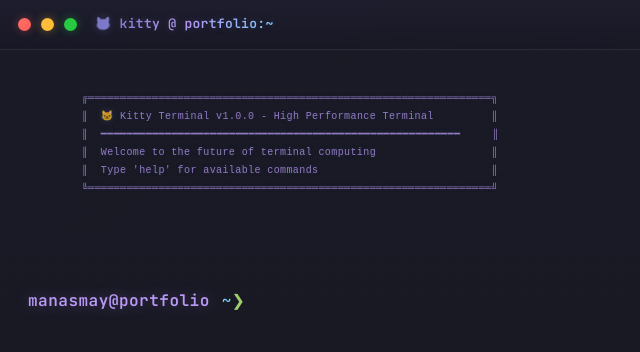
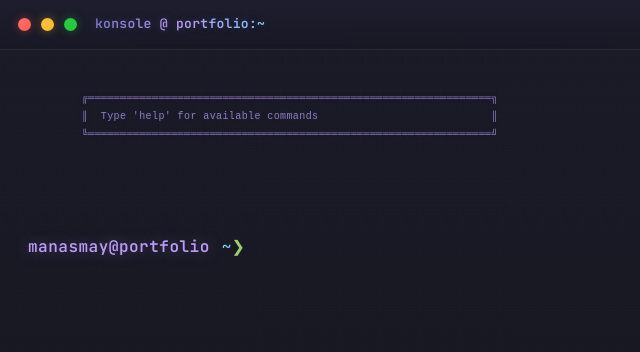
Before and after one commit to singhmanasmay/singhmanasmay, a plain HTML site: page index.html in a window 1280 px wide. Shown: the whole page, without its empty margins (0-640 px from the left). Drawn offline with Linux system fonts and the light colour scheme.

Commit message:
Update index.html

```diff
--- a/index.html
+++ b/index.html
@@ -15,7 +15,7 @@
                 <span class="minimize"></span>
                 <span class="maximize"></span>
             </div>
-            <div class="terminal-title">🐱 kitty @ portfolio:~</div>
+            <div class="terminal-title">konsole @ portfolio:~</div>
         </div>
         <div class="terminal-content">
             <div class="command-history">
@@ -23,9 +23,6 @@
                 <div class="output">
                     <pre style="color: #bb9af7; font-size: 10px; margin-bottom: 15px; opacity: 0.8;">
     ╔═══════════════════════════════════════════════════════════════╗
-    ║  🐱 Kitty Terminal v1.0.0 - High Performance Terminal         ║
-    ║  ━━━━━━━━━━━━━━━━━━━━━━━━━━━━━━━━━━━━━━━━━━━━━━━━━━━━━━━━     ║
-    ║  Welcome to the future of terminal computing                  ║
     ║  Type 'help' for available commands                           ║
     ╚═══════════════════════════════════════════════════════════════╝
                     </pre>
@@ -99,25 +96,22 @@
 
             contact: `<span style="color: #bb9af7;">═════════════════════════════════════════════════</span><br>
 EMAIL: singhmanasmay@gmail.com<br>
-GITHUB: github.com/manasmaysingh<br>
+GITHUB: github.com/singhmanasmay<br>
 <span style="color: #bb9af7;">═════════════════════════════════════════════════</span>`,
 
             ls: `about.txt  tech_stack.txt  contact.txt`,
         };
 
-        // Handle command input
         terminalInput.addEventListener('keydown', function(e) {
             if (e.key === 'Enter') {
                 const command = this.value.trim();
 
                 if (command) {
-                    // Add command to history
                     const commandLine = document.createElement('div');
                     commandLine.className = 'command-line';
                     commandLine.innerHTML = `<span class="prompt">manasmay@portfolio</span><span style="color: #7dcfff;">~</span><span style="color: #9ece6a;">❯</span> ${command}`;
                     commandHistory.appendChild(commandLine);
 
-                    // Process command
                     const output = document.createElement('div');
                     output.className = 'output';
 
@@ -156,12 +150,10 @@
             }
         });
 
-        // Keep input focused
         terminalContent.addEventListener('click', () => {
             terminalInput.focus();
         });
 
-        // Focus on load
         window.addEventListener('load', () => {
             terminalInput.focus();
         });
```
